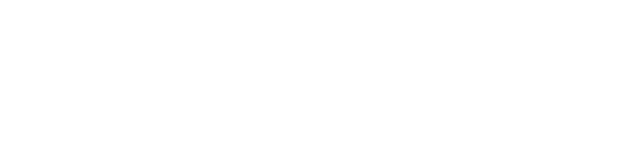
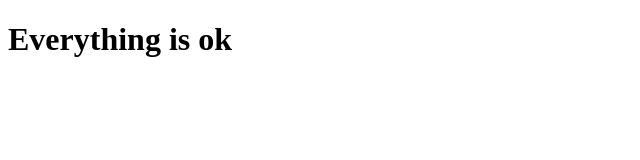
Before and after one commit to AhmedFikado/epitech-git, a plain HTML site: page index.html in a window 1280 px wide. Shown: the whole page, without its empty margins (0-640 px from the left). Drawn offline with Linux system fonts and the light colour scheme.

Commit message:
feat add my sentence

```diff
--- a/index.html
+++ b/index.html
@@ -5,5 +5,9 @@
     <meta name="viewport" content="width=device-width, initial-scale=1.0" />
     <title>Document</title>
   </head>
-  <body></body>
+  <body>
+    <main>
+      <h1>Everything is ok</h1>
+    </main>
+  </body>
 </html>
```
